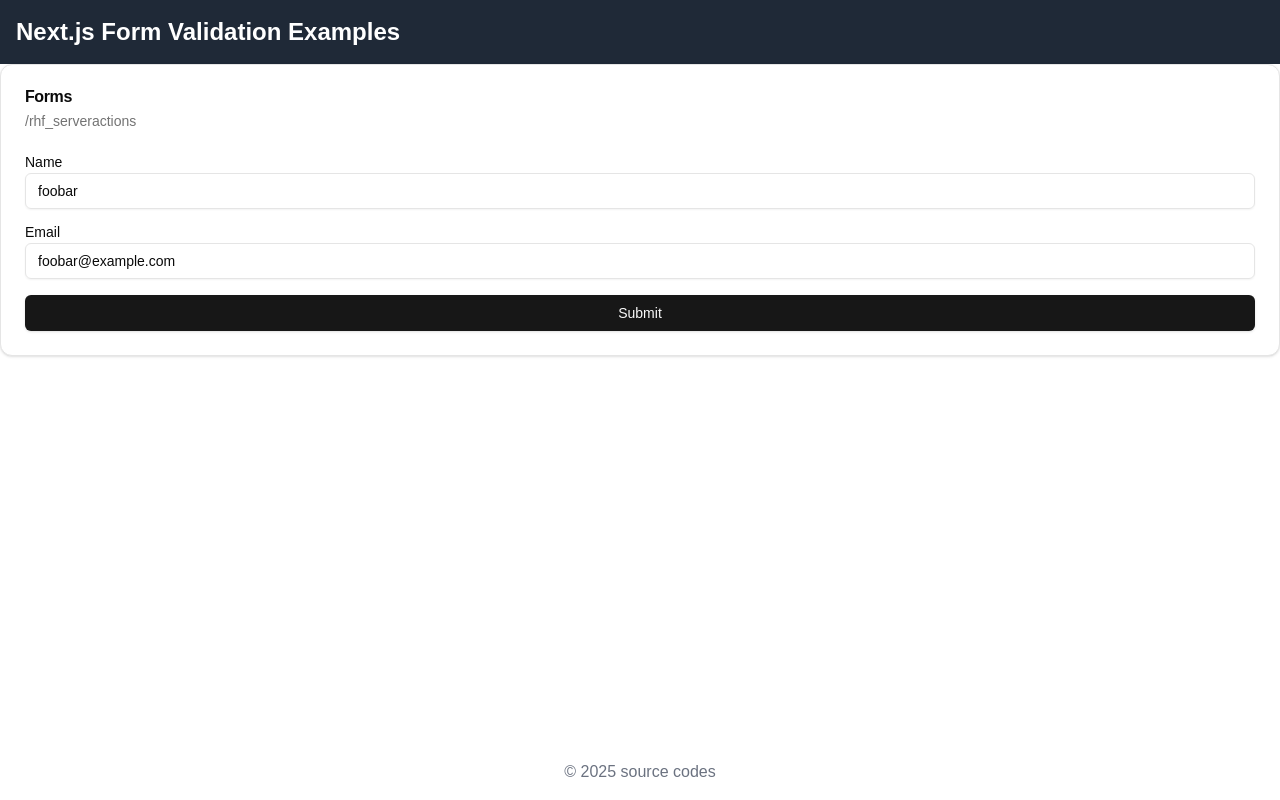
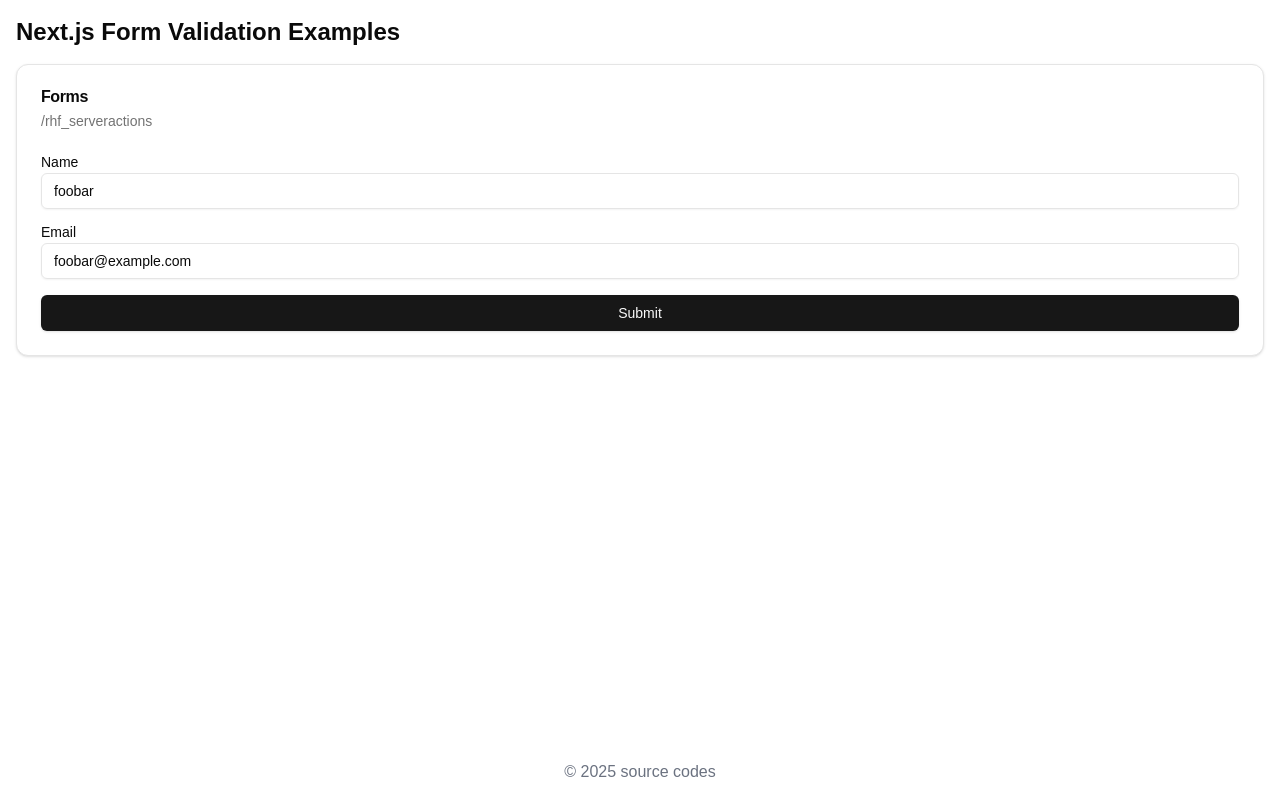
Before and after one commit to coji/form-validate, a Next.js app: page /rhf_serveractions in a window 1280 px wide. Built offline with nearby package versions, Linux system fonts and the light colour scheme.

Commit message:
Refactor form handling in TestPage to use new Form component and improve submission logic; update layout styles in RootLayout for better structure

```diff
--- a/src/app/(forms)/rhf_serveractions/page.tsx
+++ b/src/app/(forms)/rhf_serveractions/page.tsx
@@ -1,12 +1,11 @@
 'use client'
 
 import { Button } from '@/components/ui/button'
-import { Form } from '@/components/ui/form'
 import { Input } from '@/components/ui/input'
 import { Label } from '@/components/ui/label'
 import { zodResolver } from '@hookform/resolvers/zod'
-import { useActionState, useRef } from 'react'
-import { useForm } from 'react-hook-form'
+import { useActionState, useTransition } from 'react'
+import { Form, useForm } from 'react-hook-form'
 import type { z } from 'zod'
 import { createPost } from './action'
 import { formSchema } from './schema'
@@ -19,18 +18,17 @@ export default function TestPage() {
       email: 'foobar@example.com',
     },
   })
-  const formRef = useRef<HTMLFormElement>(null)
   const [state, action, isPending] = useActionState(createPost, null)
+  const [, startTransition] = useTransition()
 
   return (
-    <Form {...form}>
-      <form
-        ref={formRef}
-        action={action}
-        onSubmit={form.handleSubmit((data) => {
-          console.log({ data })
-          formRef.current?.submit()
-        })}
+    <Form
+      control={form.control}
+      onSubmit={({ formData }) =>
+        startTransition(async () => {
+          action(formData)
+        })
+      }
       className="grid gap-4"
     >
       <div className="grid gap-1">
@@ -55,9 +53,7 @@ export default function TestPage() {
           {...form.register('email', { required: 'Email is required' })}
         />
         {form.formState.errors.email && (
-            <p className="text-red-500">
-              {form.formState.errors.email.message}
-            </p>
+          <p className="text-red-500">{form.formState.errors.email.message}</p>
         )}
       </div>
 
@@ -66,7 +62,6 @@ export default function TestPage() {
       </Button>
 
       {state && <div>last result: {state.message}</div>}
-      </form>
     </Form>
   )
 }
--- a/src/app/layout.tsx
+++ b/src/app/layout.tsx
@@ -30,12 +30,12 @@ export default function RootLayout({
       >
         <Toaster richColors />
         <div className="grid min-h-dvh grid-rows-[auto_1fr_auto]">
-          <header className="bg-gray-800 p-4 text-white">
+          <header className="p-4">
             <h1 className="text-2xl font-bold">
               Next.js Form Validation Examples
             </h1>
           </header>
-          <main>{children}</main>
+          <main className="px-4">{children}</main>
           <footer>
             <p className="p-4 text-center text-gray-500">
               &copy; {new Date().getFullYear()}{' '}
```
Lines whose indentation alone changed are shown as unchanged.
